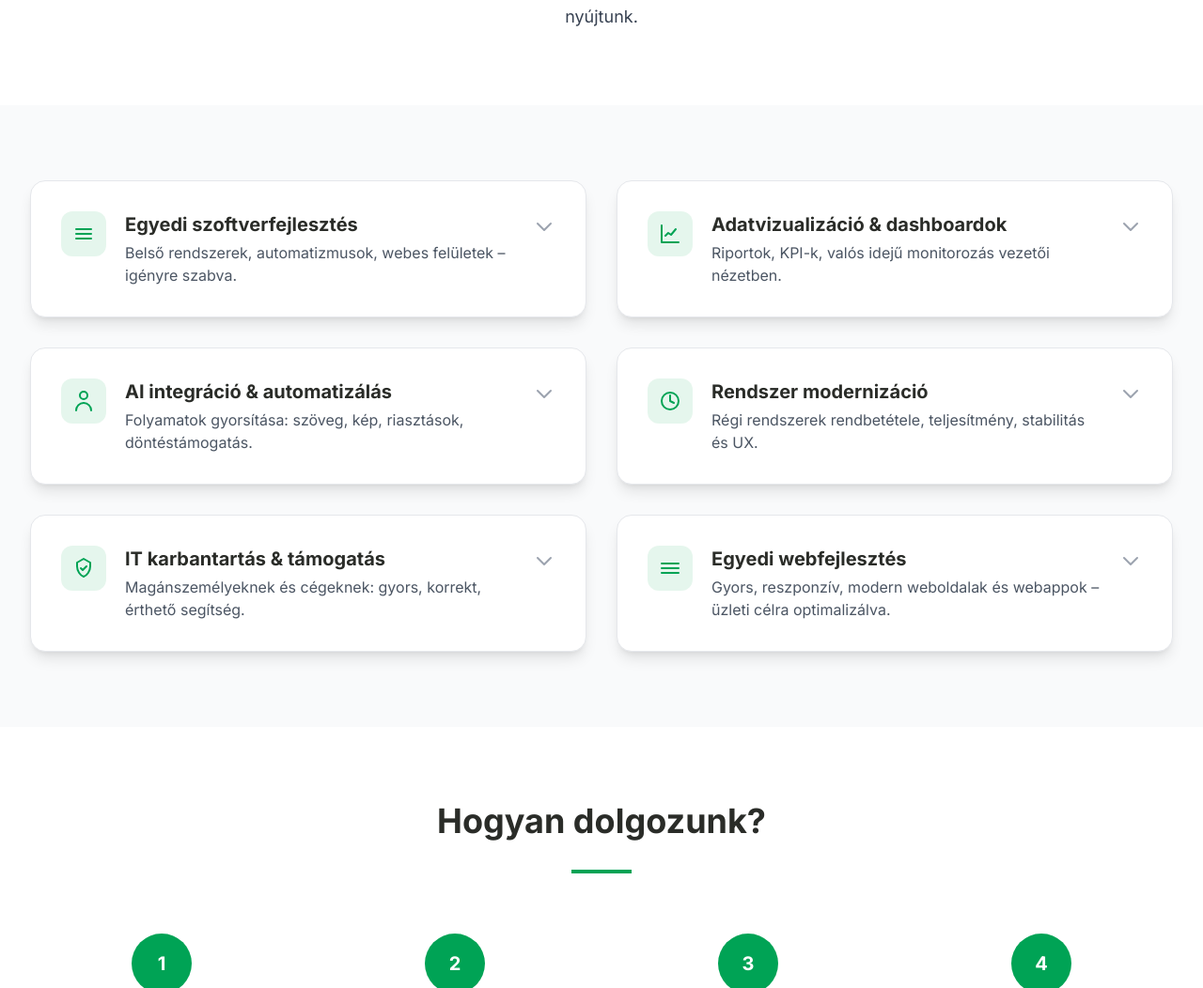
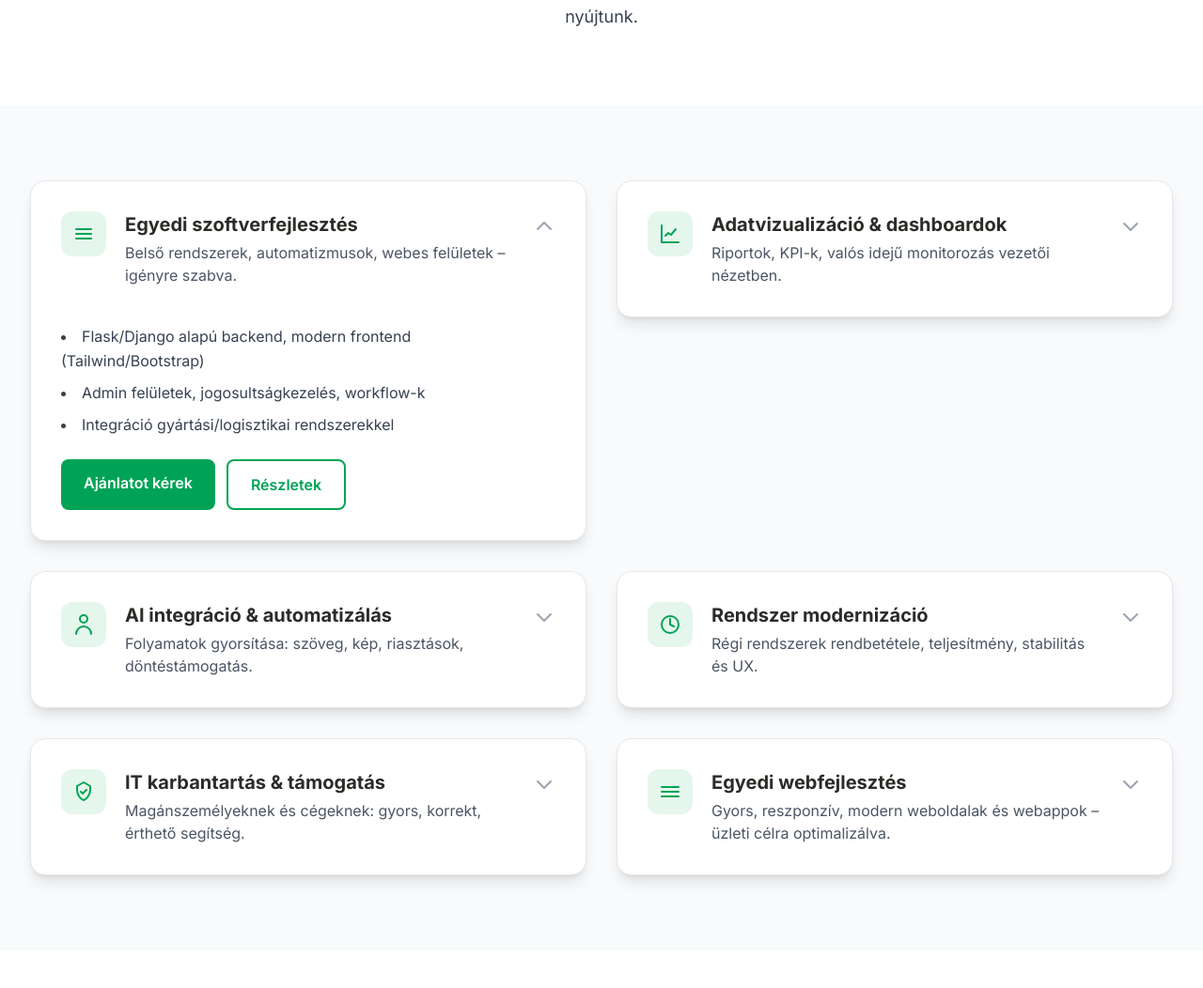
Before and after one commit to BraghiniBenjamin/test_site, a Flask app: page /szolgaltatasaink in a window 1280 px wide, after a click that opens the changed part. Shown: the part 804-1856 px from the top of the page at 94% size. Run offline with Flask 3, Linux system fonts and the light colour scheme; some libraries are stand-ins or nearby versions.

Commit message:
Update our_services.html

```diff
--- a/templates/our_services.html
+++ b/templates/our_services.html
@@ -72,8 +72,8 @@
           </div>
         </button>
 
-        <div id="svc1" class="hidden px-8 pb-8">
-          <div class="pt-2 text-gray-700 leading-relaxed">
+        <div id="svc1" class="service-panel max-h-0 opacity-0 overflow-hidden px-8 transition-all duration-300 ease-in-out">
+          <div class="pb-8 pt-2 text-gray-700 leading-relaxed">
             <ul class="list-disc list-inside space-y-2">
               <li>Flask/Django alapú backend, modern frontend (Tailwind/Bootstrap)</li>
               <li>Admin felületek, jogosultságkezelés, workflow-k</li>
@@ -117,8 +117,8 @@
           </div>
         </button>
 
-        <div id="svc2" class="hidden px-8 pb-8">
-          <div class="pt-2 text-gray-700 leading-relaxed">
+        <div id="svc2" class="service-panel max-h-0 opacity-0 overflow-hidden px-8 transition-all duration-300 ease-in-out">
+          <div class="pb-8 pt-2 text-gray-700 leading-relaxed">
             <ul class="list-disc list-inside space-y-2">
               <li>Chart.js / táblázatos nézetek / export (CSV, Excel)</li>
               <li>SQL Server / MySQL / PostgreSQL adatforrások</li>
@@ -157,8 +157,8 @@
           </div>
         </button>
 
-        <div id="svc3" class="hidden px-8 pb-8">
-          <div class="pt-2 text-gray-700 leading-relaxed">
+        <div id="svc3" class="service-panel max-h-0 opacity-0 overflow-hidden px-8 transition-all duration-300 ease-in-out">
+          <div class="pb-8 pt-2 text-gray-700 leading-relaxed">
             <ul class="list-disc list-inside space-y-2">
               <li>AI-alapú asszisztensek, belső tudásbázisok, support automatizálás</li>
               <li>Értesítések (email/webhook), eseményfeldolgozás, log-analitika</li>
@@ -197,8 +197,8 @@
           </div>
         </button>
 
-        <div id="svc4" class="hidden px-8 pb-8">
-          <div class="pt-2 text-gray-700 leading-relaxed">
+        <div id="svc4" class="service-panel max-h-0 opacity-0 overflow-hidden px-8 transition-all duration-300 ease-in-out">
+          <div class="pb-8 pt-2 text-gray-700 leading-relaxed">
             <ul class="list-disc list-inside space-y-2">
               <li>Refaktorálás, modularizálás, sebesség optimalizálás</li>
               <li>Biztonsági alapok: input validáció, audit, jogosultságok</li>
@@ -237,8 +237,8 @@
           </div>
         </button>
 
-        <div id="svc5" class="hidden px-8 pb-8">
-          <div class="pt-2 text-gray-700 leading-relaxed">
+        <div id="svc5" class="service-panel max-h-0 opacity-0 overflow-hidden px-8 transition-all duration-300 ease-in-out">
+          <div class="pb-8 pt-2 text-gray-700 leading-relaxed">
             <ul class="list-disc list-inside space-y-2">
               <li>PC/laptop hibák, optimalizálás, telepítés, adatmentés</li>
               <li>Vállalati géppark karbantartás, monitoring, automatizálás</li>
@@ -276,8 +276,8 @@
           </div>
         </button>
 
-        <div id="svc6" class="hidden px-8 pb-8">
-          <div class="pt-2 text-gray-700 leading-relaxed">
+        <div id="svc6" class="service-panel max-h-0 opacity-0 overflow-hidden px-8 transition-all duration-300 ease-in-out">
+          <div class="pb-8 pt-2 text-gray-700 leading-relaxed">
             <ul class="list-disc list-inside space-y-2">
               <li>Landing page / céges weboldal / portfólió / foglaló rendszer</li>
               <li>SEO alapok, gyors betöltés, mobil-first kialakítás</li>
```
